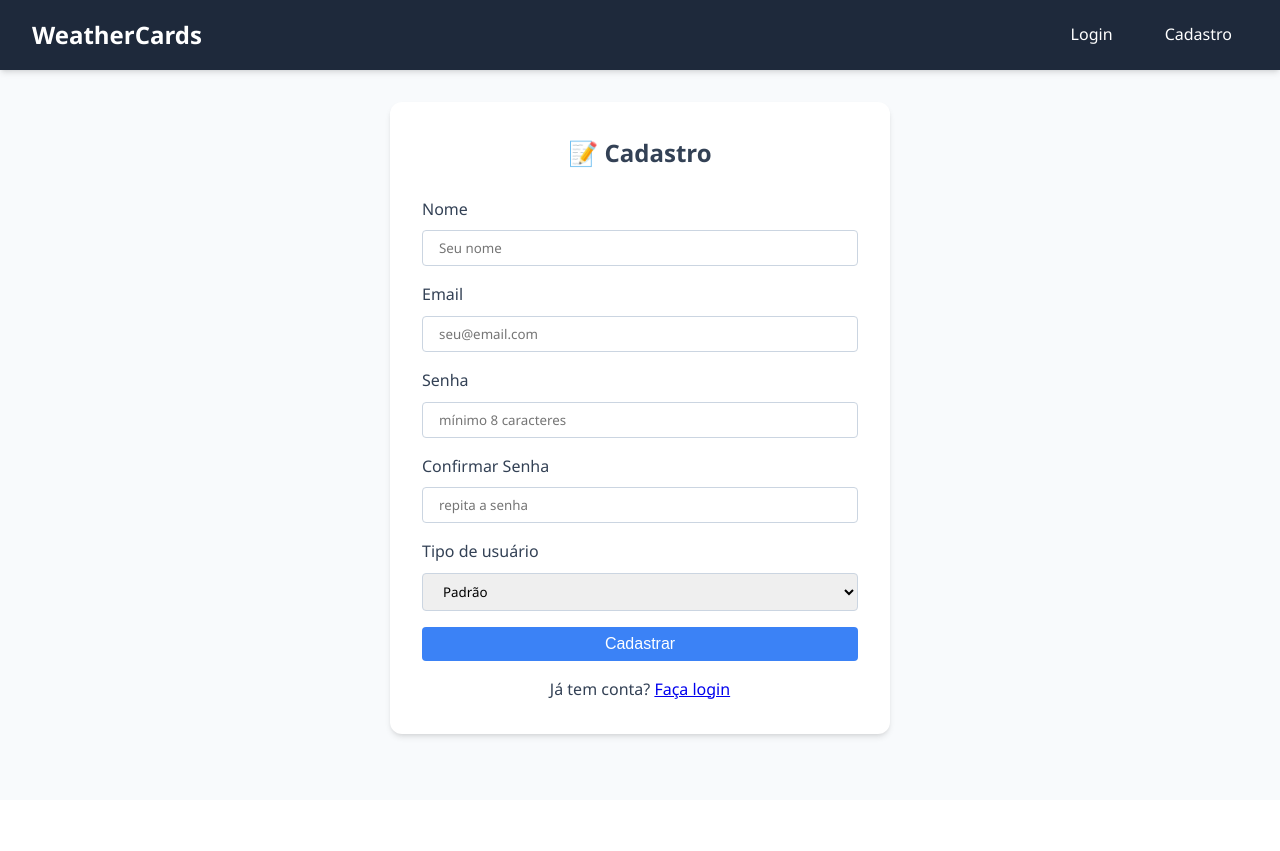
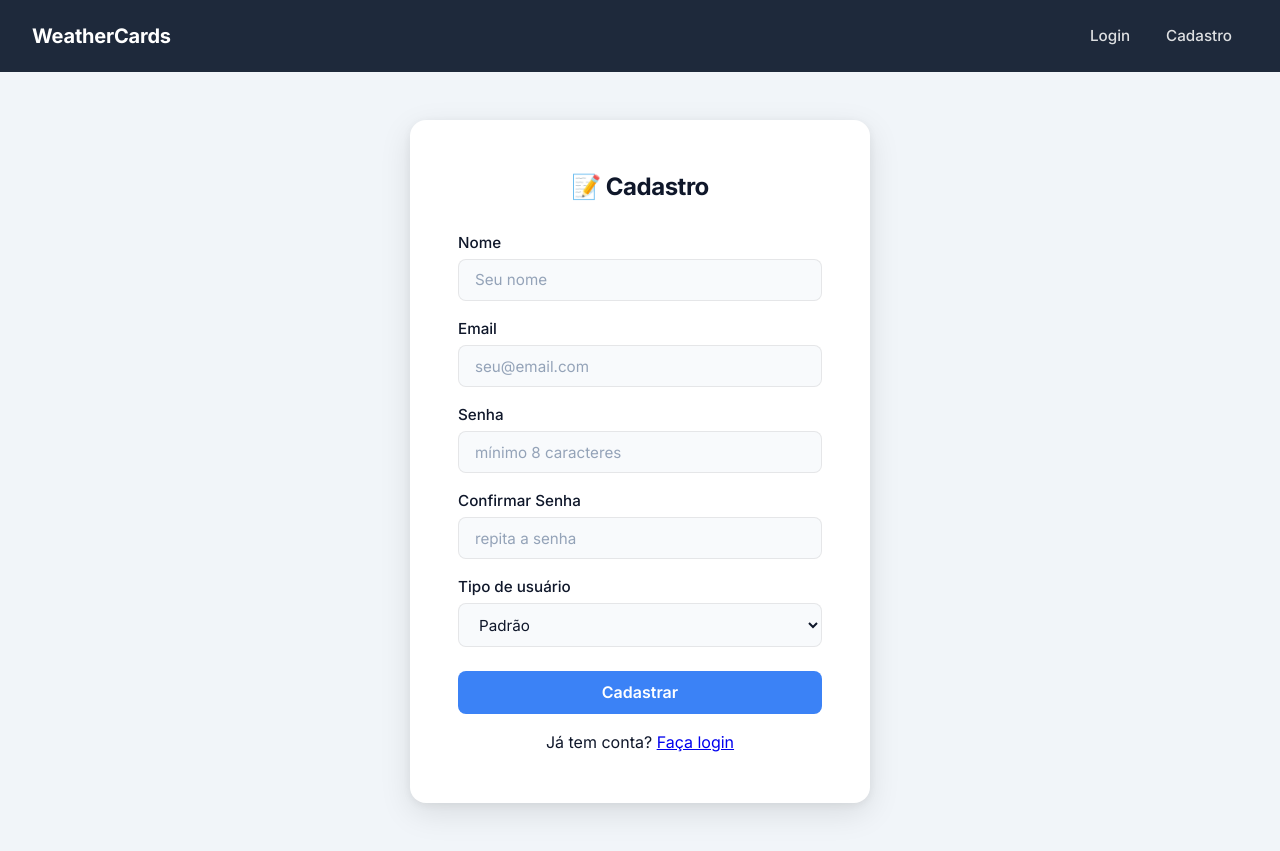
Before and after one commit to ferokatos/WeatherCards, a Python web app: template app/templates/cadastro.html in a window 1280 px wide. Before the commit the page ends 739 px from the top, so only its background shows below. Run offline with Jinja, Linux system fonts and the light colour scheme; the template is opened without the code that fills it, so the values that code supplies are empty.

Commit message:
Atualizando design baseado em figma

```diff
--- a/app/static/css/estilo.css
+++ b/app/static/css/estilo.css
@@ -1,4 +1,5 @@
 @import url('vars.css');
+@import url('https://fonts.googleapis.com/css2?family=Inter:wght@400;500;600;700&display=swap');
 
 * {
     box-sizing: border-box;
@@ -11,9 +12,10 @@ body {
     background-color: var(--background-color);
     color: var(--text-main);
     line-height: 1.6;
+    font-size: 16px;
 }
 
-/* Navbar */
+/* ── Navbar ── */
 .navbar {
     background-color: var(--secondary-color);
     padding: var(--spacing-md) var(--spacing-xl);
@@ -21,43 +23,64 @@ body {
     justify-content: space-between;
     align-items: center;
     color: white;
-    box-shadow: var(--shadow-md);
+    box-shadow: 0 1px 0 rgba(255,255,255,0.05);
 }
 
 .navbar .logo {
-    font-size: 1.5rem;
-    font-weight: bold;
+    font-size: 1.25rem;
+    font-weight: 700;
     color: white;
     text-decoration: none;
+    letter-spacing: -0.01em;
+}
+
+.navbar .nav-links {
+    display: flex;
+    align-items: center;
+    gap: var(--spacing-xs);
 }
 
 .navbar .nav-links a {
-    color: white;
+    color: rgba(255,255,255,0.85);
     text-decoration: none;
-    margin-left: var(--spacing-md);
     padding: var(--spacing-sm) var(--spacing-md);
     border-radius: var(--border-radius-sm);
-    transition: background-color 0.2s;
+    font-size: 0.95rem;
+    font-weight: 500;
+    transition: background-color 0.15s, color 0.15s;
 }
 
 .navbar .nav-links a:hover {
-    background-color: rgba(255, 255, 255, 0.1);
+    background-color: rgba(255,255,255,0.1);
+    color: white;
 }
 
-/* Container */
+.navbar .nav-links a.btn-sair {
+    background-color: var(--primary-color);
+    color: white;
+    padding: var(--spacing-sm) var(--spacing-md);
+    border-radius: var(--border-radius-sm);
+}
+
+.navbar .nav-links a.btn-sair:hover {
+    background-color: var(--primary-dark);
+}
+
+/* ── Container ── */
 .container {
     max-width: 1200px;
     margin: var(--spacing-xl) auto;
     padding: 0 var(--spacing-xl);
 }
 
-/* Flash Messages */
+/* ── Flash Messages ── */
 .alerta {
     padding: var(--spacing-md);
     margin-bottom: var(--spacing-md);
     border-radius: var(--border-radius-md);
     text-align: center;
-    font-weight: bold;
+    font-weight: 500;
+    font-size: 0.95rem;
 }
 
 .alerta.erro {
@@ -72,14 +95,24 @@ body {
     border: 1px solid #6ee7b7;
 }
 
-/* Form Styles */
+/* ── Formulários (Login / Cadastro) ── */
 .form-container {
     background: var(--card-background);
-    padding: var(--spacing-xl);
+    padding: var(--spacing-2xl);
     border-radius: var(--border-radius-lg);
-    box-shadow: var(--shadow-md);
-    max-width: 500px;
-    margin: 0 auto;
+    box-shadow: var(--shadow-lg);
+    max-width: 460px;
+    width: 100%;
+    margin: var(--spacing-2xl) auto;
+}
+
+.form-container h2 {
+    text-align: center;
+    font-size: 1.5rem;
+    font-weight: 700;
+    color: var(--text-main);
+    margin-bottom: var(--spacing-xl);
+    letter-spacing: -0.02em;
 }
 
 .form-group {
@@ -88,22 +121,60 @@ body {
 
 .form-group label {
     display: block;
-    margin-bottom: var(--spacing-sm);
+    margin-bottom: var(--spacing-xs);
+    font-weight: 500;
+    font-size: 0.95rem;
+    color: var(--text-main);
+}
+
+.form-group input,
+.form-group select {
+    width: 100%;
+    padding: 0.65rem var(--spacing-md);
+    border: 1px solid var(--border-color);
+    border-radius: var(--border-radius-sm);
+    font-family: inherit;
+    font-size: 0.95rem;
+    background-color: var(--input-background);
+    color: var(--text-main);
+    transition: border-color 0.15s, box-shadow 0.15s;
+    outline: none;
+}
+
+.form-group input::placeholder,
+.form-group select::placeholder {
+    color: var(--text-muted);
+}
+
+.form-group input:focus,
+.form-group select:focus {
+    border-color: var(--primary-color);
+    box-shadow: 0 0 0 3px rgba(59, 130, 246, 0.15);
+    background-color: white;
+}
+
+.form-footer {
+    text-align: center;
+    margin-top: var(--spacing-md);
+    font-size: 0.9rem;
+    color: var(--text-light);
+}
+
+.form-footer a {
+    color: var(--primary-color);
+    text-decoration: none;
     font-weight: 500;
 }
 
-.form-group input, .form-group select {
-    width: 100%;
-    padding: var(--spacing-sm) var(--spacing-md);
-    border: 1px solid #cbd5e1;
-    border-radius: var(--border-radius-sm);
-    font-family: inherit;
+.form-footer a:hover {
+    text-decoration: underline;
 }
 
-/* Buttons */
+/* ── Botões ── */
 .btn {
     display: inline-block;
-    padding: var(--spacing-sm) var(--spacing-md);
+    width: 100%;
+    padding: 0.7rem var(--spacing-md);
     background-color: var(--primary-color);
     color: white;
     border: none;
@@ -111,75 +182,169 @@ body {
     cursor: pointer;
     text-decoration: none;
     font-size: 1rem;
-    transition: background-color 0.2s;
+    font-weight: 600;
+    font-family: inherit;
+    text-align: center;
+    transition: background-color 0.15s, transform 0.1s;
+    margin-top: var(--spacing-sm);
 }
 
 .btn:hover {
     background-color: var(--primary-dark);
 }
 
+.btn:active {
+    transform: scale(0.99);
+}
+
+.btn.btn-outline {
+    background-color: transparent;
+    border: 1px solid var(--border-color);
+    color: var(--text-main);
+    font-weight: 500;
+}
+
+.btn.btn-outline:hover {
+    background-color: var(--background-color);
+}
+
 .btn.btn-danger {
     background-color: var(--danger-color);
+    width: auto;
 }
 
 .btn.btn-danger:hover {
     background-color: var(--danger-dark);
 }
 
-/* Grid de Cidades */
+.btn.btn-sm {
+    width: auto;
+    padding: var(--spacing-xs) var(--spacing-md);
+    font-size: 0.875rem;
+}
+
+/* ── Títulos de Página ── */
+.page-header {
+    margin-bottom: var(--spacing-xl);
+}
+
+.page-header h1 {
+    font-size: 1.75rem;
+    font-weight: 700;
+    color: var(--text-main);
+    letter-spacing: -0.02em;
+}
+
+.page-header p {
+    color: var(--text-light);
+    margin-top: var(--spacing-xs);
+    font-size: 0.95rem;
+}
+
+/* ── Grid de Cidades ── */
 .grid-cidades {
     display: grid;
-    grid-template-columns: repeat(auto-fill, minmax(300px, 1fr));
+    grid-template-columns: repeat(auto-fill, minmax(260px, 1fr));
     gap: var(--spacing-lg);
     margin-top: var(--spacing-lg);
 }
 
-/* Card de Cidade */
+/* ── Card de Cidade ── */
 .card-cidade {
     background: var(--card-background);
     border-radius: var(--border-radius-lg);
     padding: var(--spacing-lg);
     box-shadow: var(--shadow-md);
-    text-align: center;
-    transition: transform 0.2s;
+    border: 1px solid var(--border-color);
+    transition: transform 0.2s, box-shadow 0.2s;
+    position: relative;
 }
 
 .card-cidade:hover {
-    transform: translateY(-5px);
+    transform: translateY(-4px);
+    box-shadow: var(--shadow-lg);
+}
+
+.card-cidade-header {
+    display: flex;
+    justify-content: space-between;
+    align-items: flex-start;
+    margin-bottom: var(--spacing-md);
 }
 
 .card-cidade h2 {
-    margin-bottom: var(--spacing-sm);
-    color: var(--secondary-color);
+    font-size: 1.1rem;
+    font-weight: 600;
+    color: var(--text-main);
+    letter-spacing: -0.01em;
 }
 
 .card-cidade .emoji {
-    font-size: 4rem;
+    font-size: 3.5rem;
+    display: block;
+    text-align: center;
     margin: var(--spacing-sm) 0;
 }
 
 .card-cidade .temperatura {
-    font-size: 2.5rem;
-    font-weight: bold;
-    color: var(--primary-dark);
+    font-size: 2.75rem;
+    font-weight: 700;
+    color: var(--text-main);
+    text-align: center;
+    letter-spacing: -0.03em;
+    line-height: 1.1;
 }
 
 .card-cidade .detalhes {
     color: var(--text-light);
-    margin-bottom: var(--spacing-md);
-    font-size: 0.9rem;
+    margin: var(--spacing-md) 0;
+    font-size: 0.875rem;
+    display: flex;
+    flex-direction: column;
+    gap: var(--spacing-xs);
+}
+
+.card-cidade .detalhes span {
+    display: flex;
+    align-items: center;
+    gap: var(--spacing-xs);
 }
 
 .card-actions {
     display: flex;
-    justify-content: center;
     gap: var(--spacing-sm);
     margin-top: var(--spacing-md);
     padding-top: var(--spacing-md);
-    border-top: 1px solid #e2e8f0;
+    border-top: 1px solid var(--border-color);
 }
 
-/* Tabelas (Admin) */
+.card-actions .btn {
+    flex: 1;
+    width: auto;
+}
+
+/* ── Favorito (estrela) ── */
+.btn-favorito {
+    background: none;
+    border: none;
+    cursor: pointer;
+    color: var(--text-muted);
+    font-size: 1.1rem;
+    padding: 2px;
+    transition: color 0.15s, transform 0.15s;
+    line-height: 1;
+}
+
+.btn-favorito:hover {
+    color: #f59e0b;
+    transform: scale(1.15);
+}
+
+.btn-favorito.ativo {
+    color: #f59e0b;
+}
+
+/* ── Tabelas (Admin) ── */
 table {
     width: 100%;
     border-collapse: collapse;
@@ -187,19 +352,28 @@ table {
     box-shadow: var(--shadow-md);
     border-radius: var(--border-radius-md);
     overflow: hidden;
+    border: 1px solid var(--border-color);
 }
 
 th, td {
     padding: var(--spacing-md);
     text-align: left;
-    border-bottom: 1px solid #e2e8f0;
+    border-bottom: 1px solid var(--border-color);
+    font-size: 0.95rem;
 }
 
 th {
     background-color: var(--secondary-color);
     color: white;
+    font-weight: 600;
+    font-size: 0.875rem;
+    letter-spacing: 0.02em;
 }
 
-tr:hover {
-    background-color: #f1f5f9;
+tr:last-child td {
+    border-bottom: none;
 }
+
+tr:hover td {
+    background-color: #f8fafc;
+}
--- a/app/static/css/vars.css
+++ b/app/static/css/vars.css
@@ -1,25 +1,40 @@
 /* Design System Centralizado - Variáveis globais do WeatherCards */
 :root {
     /* Paleta de Cores */
-    --primary-color: #3b82f6; /* Azul claro para ações principais */
-    --primary-dark: #2563eb; /* Azul escuro para hover */
-    --secondary-color: #1e293b; /* Cinza escuro/Azul para header */
-    --background-color: #f8fafc; /* Fundo principal */
-    --card-background: #ffffff; /* Fundo de cartões */
-    --text-main: #334155; /* Texto principal escuro */
-    --text-light: #64748b; /* Texto secundário e ícones */
-    --danger-color: #ef4444; /* Vermelho para botões de deletar/erros */
-    --danger-dark: #dc2626; /* Hover de vermelho */
-    --success-color: #10b981; /* Verde para sucessos/flash */
+    --primary-color: #3b82f6;
+    --primary-dark: #2563eb;
+    --secondary-color: #1e293b;
+    --background-color: #f1f5f9;
+    --card-background: #ffffff;
+    --text-main: #0f172a;
+    --text-light: #64748b;
+    --text-muted: #94a3b8;
+    --danger-color: #ef4444;
+    --danger-dark: #dc2626;
+    --success-color: #10b981;
+    --border-color: rgba(0, 0, 0, 0.08);
+    --input-background: #f8fafc;
 
-    /* Tipografia e Tamanhos */
-    --font-main: 'Segoe UI', Tahoma, Geneva, Verdana, sans-serif;
+    /* Tipografia */
+    --font-main: 'Inter', 'Segoe UI', Tahoma, Geneva, Verdana, sans-serif;
+
+    /* Espaçamentos */
+    --spacing-xs: 0.25rem;
     --spacing-sm: 0.5rem;
     --spacing-md: 1rem;
     --spacing-lg: 1.5rem;
     --spacing-xl: 2rem;
-    --border-radius-sm: 4px;
-    --border-radius-md: 8px;
-    --border-radius-lg: 12px;
-    --shadow-md: 0 4px 6px -1px rgb(0 0 0 / 0.1), 0 2px 4px -2px rgb(0 0 0 / 0.1);
+    --spacing-2xl: 3rem;
+
+    /* Bordas */
+    --border-radius-sm: 8px;
+    --border-radius-md: 10px;
+    --border-radius-lg: 16px;
+    --border-radius-xl: 20px;
+    --border-radius-full: 9999px;
+
+    /* Sombras */
+    --shadow-sm: 0 1px 3px rgba(0,0,0,0.06), 0 1px 2px rgba(0,0,0,0.04);
+    --shadow-md: 0 4px 16px rgba(0,0,0,0.08), 0 1px 4px rgba(0,0,0,0.04);
+    --shadow-lg: 0 10px 32px rgba(0,0,0,0.10), 0 2px 8px rgba(0,0,0,0.06);
 }
```
